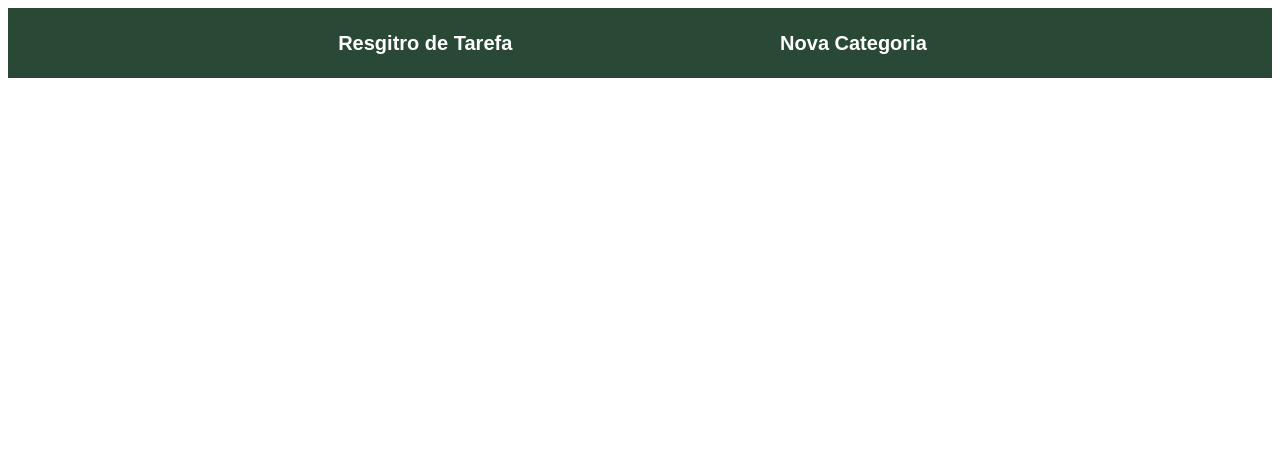
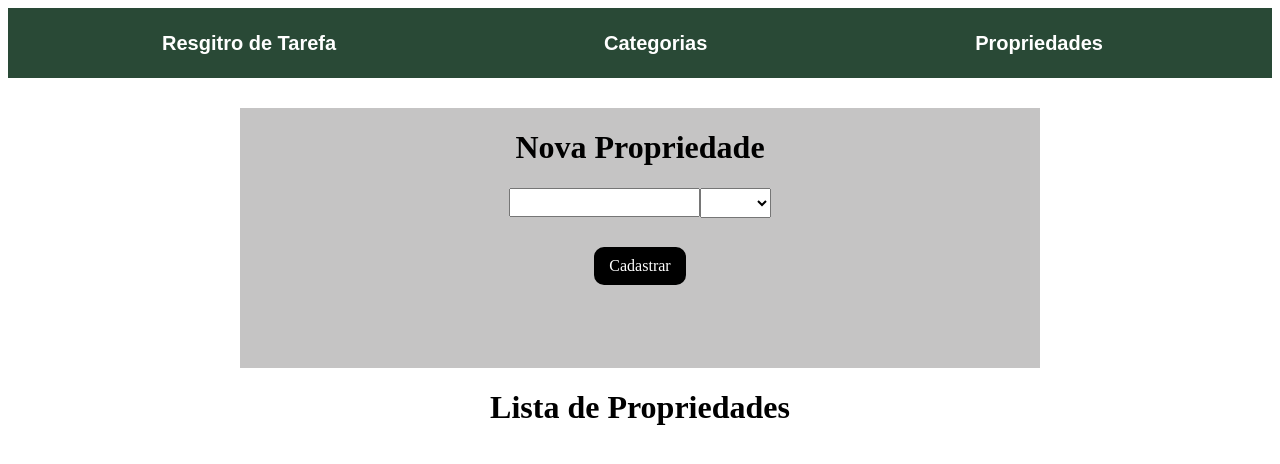
Before and after one commit to gustavogorges/to-do, an Angular app: page /propriedades in a window 1280 px wide. Before the commit this address led to /. Shown: the top 464 px of the page. Built offline with nearby package versions, Linux system fonts and the light colour scheme.

Commit message:
implementa nova aba de propriedades e outras funções

```diff
--- a/src/app/app-routing.module.ts
+++ b/src/app/app-routing.module.ts
@@ -4,6 +4,7 @@ import { AppComponent } from "./app.component";
 import { RegitroComponent } from "./regitro/regitro.component";
 import { ModalComponent } from "./modal/modal.component";
 import { registerContentQuery } from "@angular/core/src/render3/instructions";
+import { PropriedadeComponent } from "./propriedade/propriedade.component";
 
 const rotas: Route[] = [
   {
@@ -18,6 +19,10 @@ const rotas: Route[] = [
     path: "",
     component: RegitroComponent,
   },
+  {
+    path: "propriedades",
+    component: PropriedadeComponent
+  }
 ];
 
 @NgModule({
--- a/src/app/app.module.ts
+++ b/src/app/app.module.ts
@@ -6,13 +6,15 @@ import { ModalComponent } from './modal/modal.component';
 import { AppRoutingModule } from './app-routing.module';
 import { RegitroComponent } from './regitro/regitro.component';
 import { NavComponent } from './nav/nav.component';
+import { PropriedadeComponent } from './propriedade/propriedade.component';
 
 @NgModule({
   declarations: [
     AppComponent,
     ModalComponent,
     RegitroComponent,
-    NavComponent
+    NavComponent,
+    PropriedadeComponent
   ],
   imports: [
     BrowserModule,
--- a/src/app/nav/nav.component.html
+++ b/src/app/nav/nav.component.html
@@ -1,4 +1,5 @@
 <nav>
   <a routerLink="/registroTarefa">Resgitro de Tarefa</a>
-  <a routerLink="/novaCategoria">Nova Categoria</a>
+  <a routerLink="/novaCategoria">Categorias</a>
+  <a routerLink="/propriedades">Propriedades</a>
 </nav>
--- /dev/null
+++ b/src/app/propriedade/propriedade.component.css
@@ -0,0 +1,83 @@
+.modalNovaTarefa {
+    height: 260px;
+    width: 100vh;
+    background-color: rgb(197, 196, 196);
+    display: flex;
+    flex-direction: column;
+    align-items: center;
+  }
+
+  .flexTarefa {
+    margin-top: 30px;
+    display: flex;
+    width: 100%;
+    justify-content: center;
+  }
+
+  .inputs{
+    display: flex;
+  }
+
+  .botaoFecharModal {
+    padding: 10px 15px;
+    background-color: #000;
+    color: #fff;
+    text-decoration: none;
+    border-radius: 10px;
+    cursor: pointer;
+  }
+
+  .inputNovaPropriedade {
+    padding: 5px;
+    margin-bottom: 30px;
+  }
+
+  .listaCategorias {
+    display: flex;
+    width: 100%;
+    align-items: center;
+    flex-direction: column;
+
+  }
+
+  .lista {
+    margin-top: 30px;
+    display: flex;
+    justify-content: center;
+    width: 100%;
+    display: grid;
+    grid-template-columns: repeat(3, 150px);
+    column-gap: 50px;
+    row-gap: 30px;
+  }
+
+  .lista {
+    list-style: none;
+    padding: 0;
+  }
+
+  .lista li {
+    font-size: 25px;
+    margin-bottom: 15px;
+  }
+
+  .btnRemove {
+    float:right;
+    text-decoration: none;
+    font-weight: bold;
+    color: #000;
+    font-family: sans-serif;
+  }
+
+  .itemCategoria {
+    padding: 10px;
+    border-radius: 5px;
+  }
+
+  .selectTipoDados {
+    height: 30px;
+  }
+
+  .selectSelecao {
+    height: 30px;
+  }
--- /dev/null
+++ b/src/app/propriedade/propriedade.component.html
@@ -0,0 +1,35 @@
+<div class="flexTarefa">
+  <div class="modalNovaTarefa">
+    <h1 class="modalTitle">Nova Propriedade</h1>
+    <div class="inputs">
+      <input class="inputNovaPropriedade" [(ngModel)]="propriedadeNova" type="text" />
+      <select
+       class="selectTipoDados"
+       [(ngModel)]="tipoDado"
+       >
+        <option></option>
+        <option>Número</option>
+        <option>Texto</option>
+        <option>Seleção</option>
+      </select>
+      <select
+        *ngIf = "tipoDado == 'Seleção'"
+        class="selectSelecao"
+        >
+        <option></option>
+        <option *ngFor="let item of categoriasGeral">{{ item }}</option>
+      </select>
+    </div>
+    <a class="botaoFecharModal" (click)="cadastrarTipo()">Cadastrar</a>
+  </div>
+</div>
+
+<div class="listaCategorias">
+  <h1 class="titleLista">Lista de Propriedades</h1>
+  <ul class="lista">
+    <li *ngFor="let propriedade of propriedadesGeral; index as indice" class="itemPropriedade">
+      {{ propriedade }}
+      <a href="#" class="btnRemove" (click)="removerClasse(indice)">X</a>
+    </li>
+  </ul>
+</div>
--- /dev/null
+++ b/src/app/propriedade/propriedade.component.ts
@@ -0,0 +1,57 @@
+import { Component, EventEmitter, OnInit, Output } from '@angular/core';
+
+@Component({
+  selector: 'app-propriedade',
+  templateUrl: './propriedade.component.html',
+  styleUrls: ['./propriedade.component.css']
+})
+export class PropriedadeComponent implements OnInit {
+
+  propriedadesGeral: String[] = [];
+  categoriasGeral : String[] = [];
+  tipoDado: string;
+  propriedadeNova: string;
+
+  constructor() {}
+
+  @Output() clicouFecharModal = new EventEmitter();
+
+  @Output() clicouCadastrarTipo = new EventEmitter();
+
+  ngOnInit() {
+    this.categoriasGeral = JSON.parse(localStorage.getItem("CategoriasGeral"))
+
+    if (JSON.parse(localStorage.getItem("PropriedadesGeral")) != null) {
+      this.propriedadesGeral = JSON.parse(
+        localStorage.getItem("PropriedadesGeral")
+      );
+    }
+  }
+
+  removerClasse(indice: number): void {
+    console.log(indice);
+    this.propriedadesGeral.splice(indice, 1);
+    localStorage.setItem(
+      "PropriedadesGeral",
+      JSON.stringify(this.propriedadesGeral)
+    );
+  }
+
+  esconderModal(): void {
+    this.clicouFecharModal.emit();
+  }
+
+  cadastrarTipo(): void {
+    this.propriedadesGeral.push(this.propriedadeNova)
+
+    localStorage.setItem(
+      "PropriedadesGeral",
+      JSON.stringify(this.propriedadesGeral)
+    )
+
+    this.propriedadeNova = "";
+    this.tipoDado = "";
+
+  }
+
+}
--- a/src/app/regitro/regitro.component.css
+++ b/src/app/regitro/regitro.component.css
@@ -16,6 +16,10 @@
 
 .teste {
   word-break: break-all;
+  background-color: #3d6e51;
+  padding: 10px;
+  border-radius: 10px;
+  display: block;
 }
 
 .mainHeader {
@@ -38,9 +42,8 @@
 }
 
 .Box {
-  border: 5px solid #000;
-  border-top: 5px solid #000;
-  background-color: rgb(243, 243, 243)
+  background-color: rgb(216, 216, 216);
+  border-radius: 10px;
 }
 
 .novoTipoTarefa {
@@ -50,6 +53,17 @@
   color: #fff;
   border-radius: 15px;
   margin: 0 auto;
+}
+
+.nomeCategoria {
+  background-color: #000;
+  padding: 10px;
+  border-radius: 10px;
+}
+
+.flexTitleBox {
+  display: flex;
+  justify-content: space-between;
 }
 
 .flexBotao {
@@ -74,6 +88,8 @@
   font-weight: bold;
   margin-top: 12%;
   -webkit-text-stroke: 0.9px black;
+  display: flex;
+  justify-content: flex-end;
 }
 
 .btnsBox {
--- a/src/app/regitro/regitro.component.html
+++ b/src/app/regitro/regitro.component.html
@@ -27,16 +27,17 @@
     <div class="mainBox">
       <div class="Box"
        *ngFor="let div of categoriasGeral; index as indice"
-        [style.border-color]="coresGeral[indice]"
         (dragover)="dragoverCategoria(div, $event)"
         (drop)="dropCategoria($event)">
-
-        <a href="#" class="removeBtn" (click)="removerClasse(indice)">X</a>
-        <div class="btnsBox">
-          <h1 class="nomeCategoria">{{ div }}</h1>
+        <div class="flexTitleBox">
+          <h1 class="nomeCategoria"
+          [style.background-color]="coresGeral[indice]"
+          >{{ div }}</h1>
+          <a href="#" class="removeBtn" (click)="removerClasse(indice)">X</a>
         </div>
         <h4 *ngFor="let tarefa of tarefasGeral; index as indice">
           <div
+          (click)="Click()"
           *ngIf="div == tarefa.classeTarefa"
           class="teste"
           draggable="true"
@@ -50,6 +51,11 @@
             >
               <option *ngFor="let item of categoriasGeral">{{ item }}</option>
             </select>
+            <div *ngIf="click">
+              <input
+              *ngFor="let propriedade of propriedadesGeral"
+               >
+            </div>
             <button (click)="removerTarefa(indice)">Remover</button>
           </div>
         </h4>
--- a/src/app/regitro/regitro.component.ts
+++ b/src/app/regitro/regitro.component.ts
@@ -1,4 +1,5 @@
 import { Component, OnInit } from "@angular/core";
+import { callLifecycleHooksChildrenFirst } from "@angular/core/src/view/provider";
 
 interface Tarefa {
   nomeTarefa: string;
@@ -16,9 +17,11 @@ export class RegitroComponent implements OnInit {
   categoriasGeral: string[] = [];
   coresGeral: string[] = [];
   dragTarefa: Tarefa[] = [];
+  propriedadesGeral: String[] = [];
 
   categoriaDrop: string;
   tarefaDrag: Tarefa;
+  click: boolean = false;
 
   mostraInput: boolean = true;
   mostraTarefa: boolean = true;
@@ -29,6 +32,7 @@ export class RegitroComponent implements OnInit {
   static mostraModal: boolean;
 
   ngOnInit() {
+    this.propriedadesGeral = JSON.parse(localStorage.getItem("PropriedadesGeral"))
     this.categoriasGeral = JSON.parse(localStorage.getItem("CategoriasGeral"));
     this.coresGeral = JSON.parse(localStorage.getItem("CoresGeral"));
 
@@ -147,4 +151,14 @@ export class RegitroComponent implements OnInit {
     this.tarefasGeral.splice(this.indexDrag, 0, this.tarefaDrag);
   }
 
+  Click() : void {
+      if(this.click == false) {
+        this.click = true;
+        console.log("1")
+      } else {
+        this.click = false;
+        console.log("2")
+      }
+  }
+
 }
```
